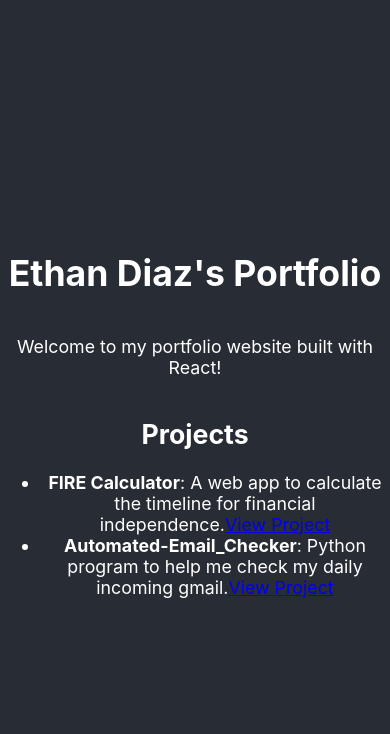
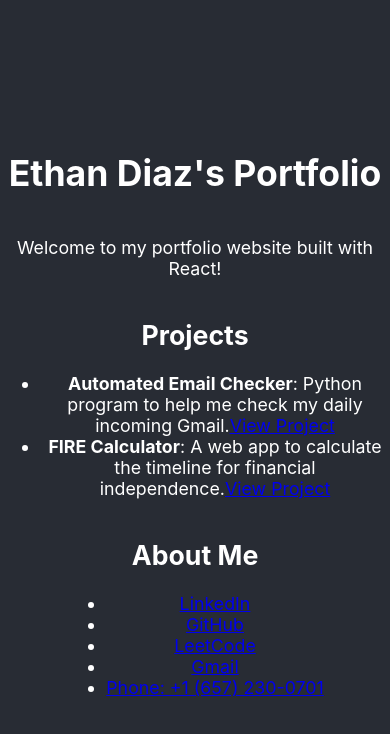
Before and after one commit to ethandCS/9.22.24_portfolio, a React (Create React App) app: page / in a window 390 px wide. Shown: the top 734 px of the page. Built offline with nearby package versions, Linux system fonts and the light colour scheme.

Commit message:
Added phone number to About Me section

```diff
--- a/src/App.js
+++ b/src/App.js
@@ -12,12 +12,47 @@ function App() {
           <h2>Projects</h2>
           <ul>
             <li>
-              <strong>FIRE Calculator</strong>: A web app to calculate the timeline for financial independence.
-              <a href="https://github.com/ethandCS/FIRE_Calculator">View Project</a>
+              <strong>Automated Email Checker</strong>: Python program to help me check my daily incoming Gmail.
+              <a href="https://github.com/ethandCS/automated-email-checker" target="_blank" rel="noopener noreferrer">
+                View Project
+              </a>
             </li>
             <li>
-              <strong>Automated-Email_Checker</strong>: Python program to help me check my daily incoming gmail.
-              <a href="https://github.com/ethandCS/automated-email-checker">View Project</a>
+              <strong>FIRE Calculator</strong>: A web app to calculate the timeline for financial independence.
+              <a href="https://github.com/ethandCS/FIRE_Calculator" target="_blank" rel="noopener noreferrer">
+                View Project
+              </a>
+            </li>
+          </ul>
+        </section>
+
+        <section>
+          <h2>About Me</h2>
+          <ul>
+            <li>
+              <a href="https://www.linkedin.com/in/ethan-diaz-b8326926a/" target="_blank" rel="noopener noreferrer">
+                LinkedIn
+              </a>
+            </li>
+            <li>
+              <a href="https://github.com/ethandCS" target="_blank" rel="noopener noreferrer">
+                GitHub
+              </a>
+            </li>
+            <li>
+              <a href="https://leetcode.com/u/ethan__diaz/" target="_blank" rel="noopener noreferrer">
+                LeetCode
+              </a>
+            </li>
+            <li>
+              <a href="mailto:diazethan488@gmail.com" target="_blank" rel="noopener noreferrer">
+                Gmail
+              </a>
+            </li>
+            <li>
+              <a href="tel:+16572300701" target="_blank" rel="noopener noreferrer">
+                Phone: +1 (657) 230-0701
+              </a>
             </li>
           </ul>
         </section>
```
